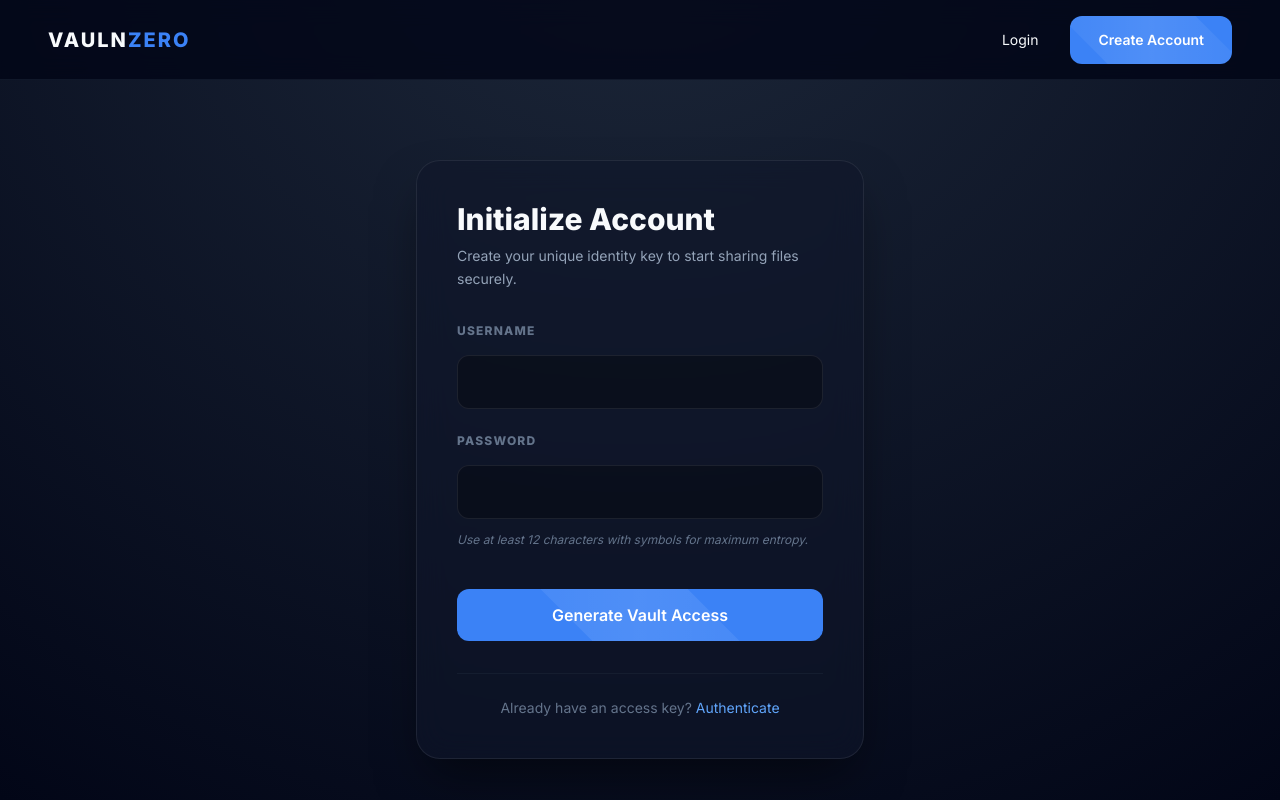
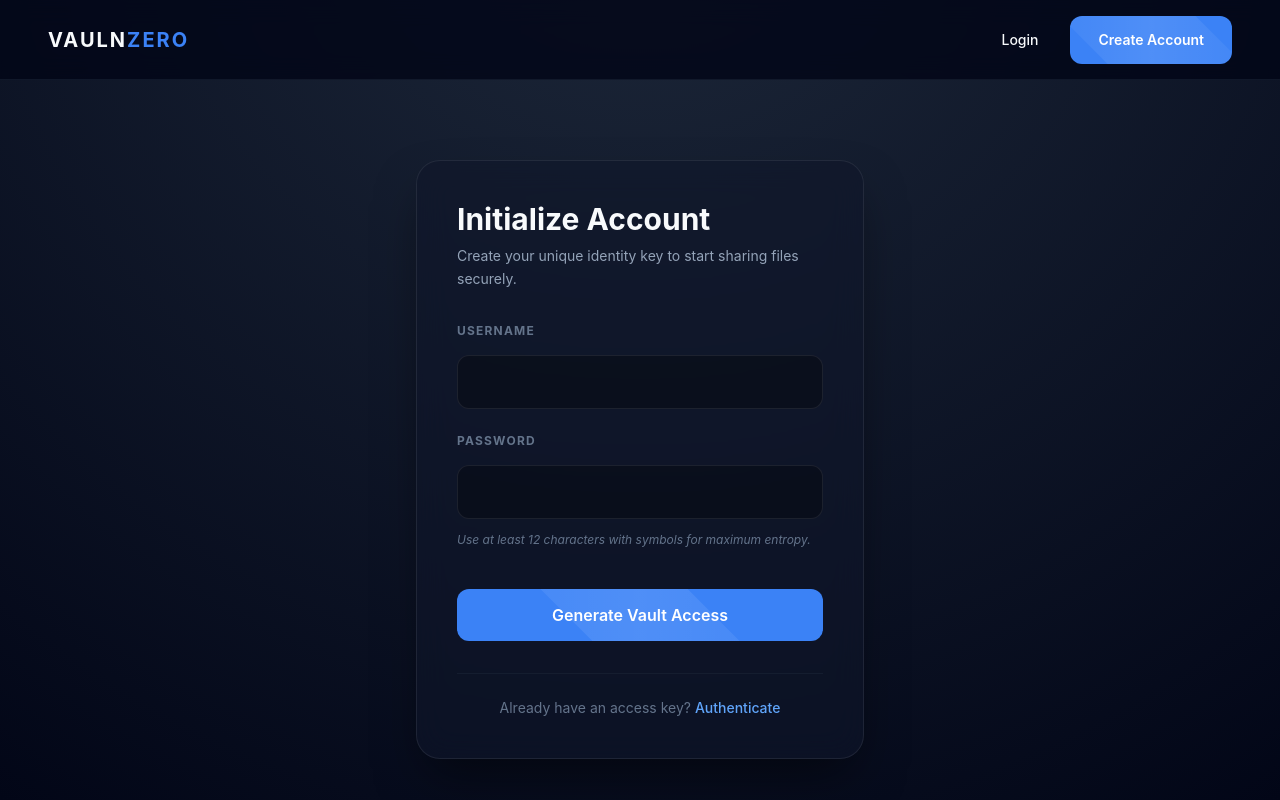
Before and after one commit to sealeo234/ICT-2213-Crypto-Project, a Flask app: page /register in a window 1280 px wide. Run offline with Flask 3, Linux system fonts and the light colour scheme; some libraries are stand-ins or nearby versions.

Commit message:
Update font import and family in style.css
Commented out the import of the Inter font and updated the font-family property to include system-ui - Kok Seng (110326 0052)

```diff
--- a/static/css/style.css
+++ b/static/css/style.css
@@ -2,7 +2,9 @@
     Theme: Deep Space / Electric Blue
 */
 
-@import url('https://fonts.googleapis.com/css2?family=Inter:wght@300;400;600;800&display=swap');
+/* @import url('https://fonts.googleapis.com/css2?family=Inter:wght@300;400;600;800&display=swap'); */
+
+
 
 :root {
     /* Color Palette */
@@ -35,7 +37,8 @@ body {
     background: var(--bg-dark);
     background-image: var(--bg-gradient);
     color: var(--text-primary);
-    font-family: 'Inter', sans-serif;
+    /* font-family: 'Inter', sans-serif; */
+    font-family: 'Inter', system-ui, -apple-system, sans-serif;
     line-height: 1.6;
     min-height: 100vh;
     overflow-x: hidden;
```
